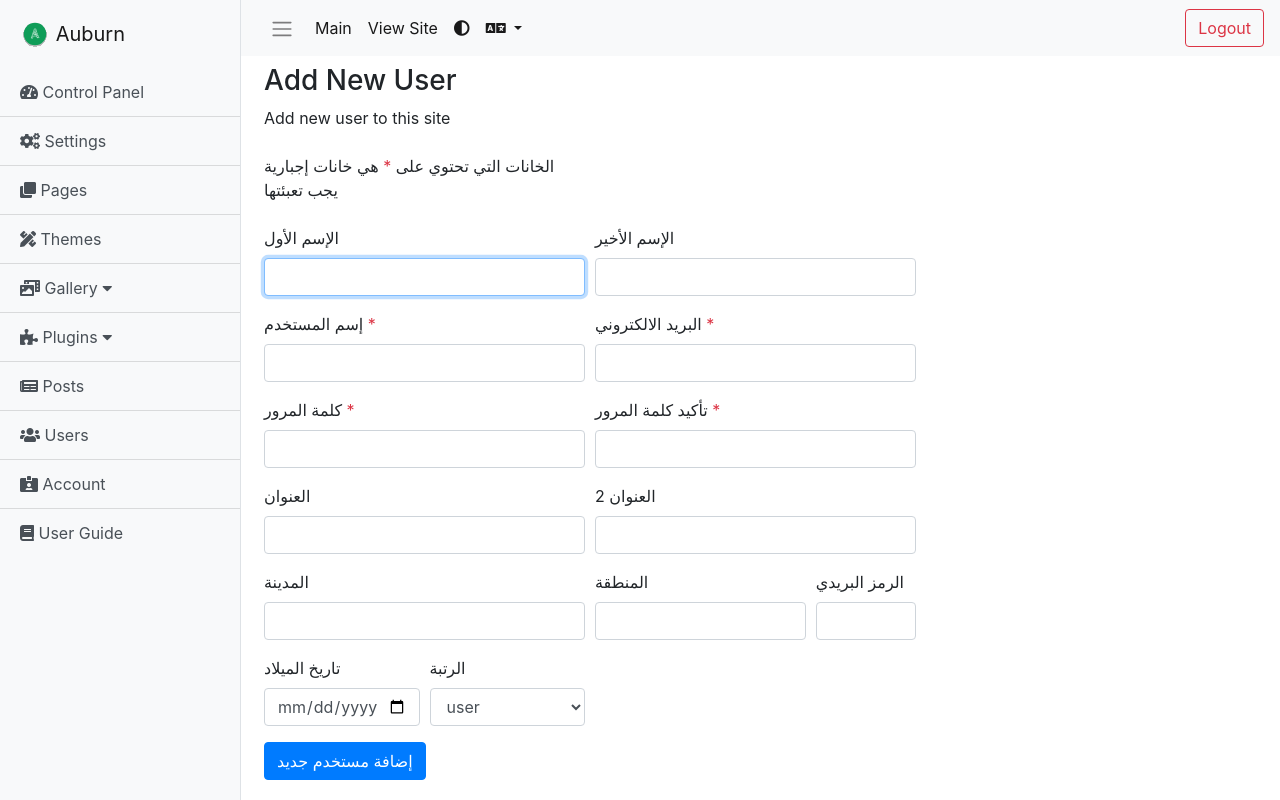
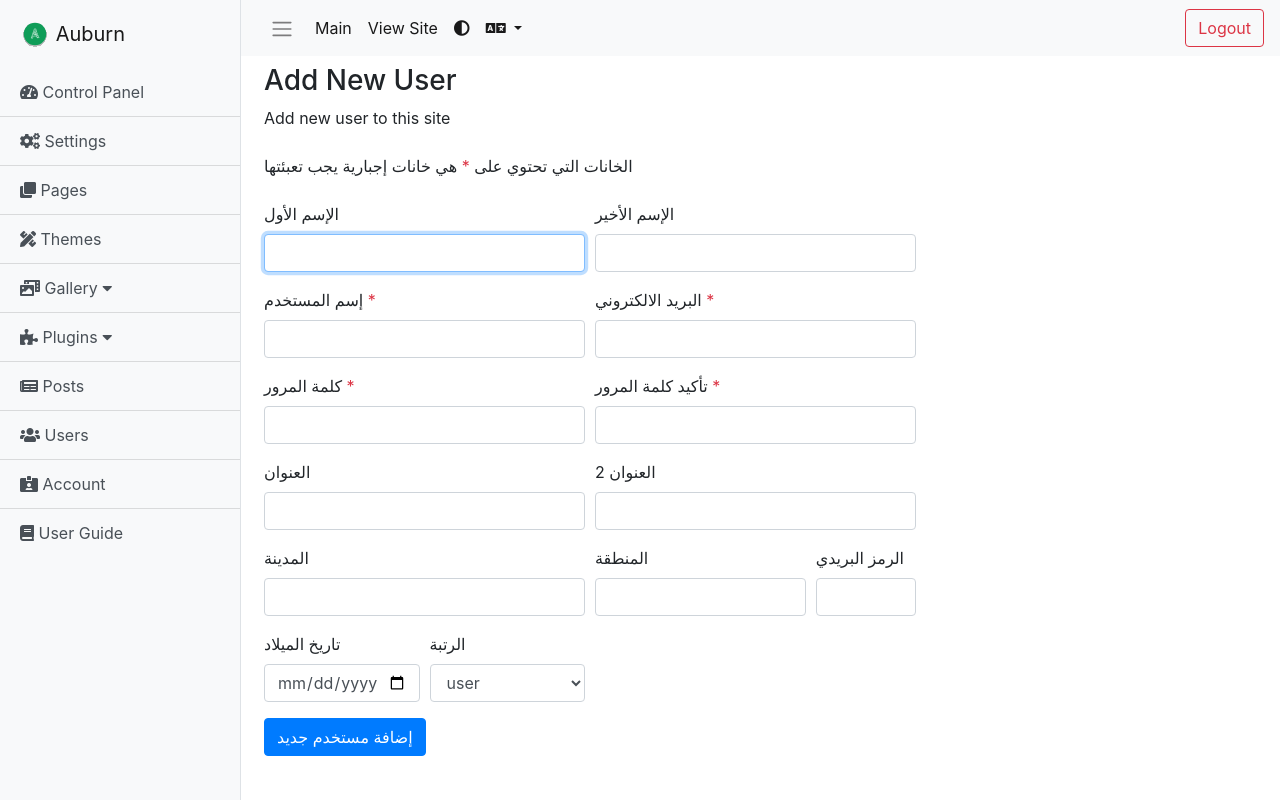
Before and after one commit to Nick390/Auburn-1.0.0, a PHP site: page /admin/add_new_user.php in a window 1280 px wide. Run offline with PHP 8.4, Linux system fonts and the light colour scheme; the visitor is signed in with stand-in values (Sample User, id 1).

Commit message:
Update add_new_user.php
*Update add_new_user.php.
**Fix user interface to display text better on larger screens.

```diff
--- a/admin/add_new_user.php
+++ b/admin/add_new_user.php
@@ -46,7 +46,7 @@ if (isset($registration)) {
 
     <!-- the user name input field uses a HTML5 pattern check -->
     <div class="form-row">
-    <div class="form-group col-md-6">
+    <div class="form-group col-md-12">
     <label>الخانات التي تحتوي على <p class="text-danger d-inline">*</p> هي خانات إجبارية يجب تعبئتها</label>
     </div>
     </div>
```
